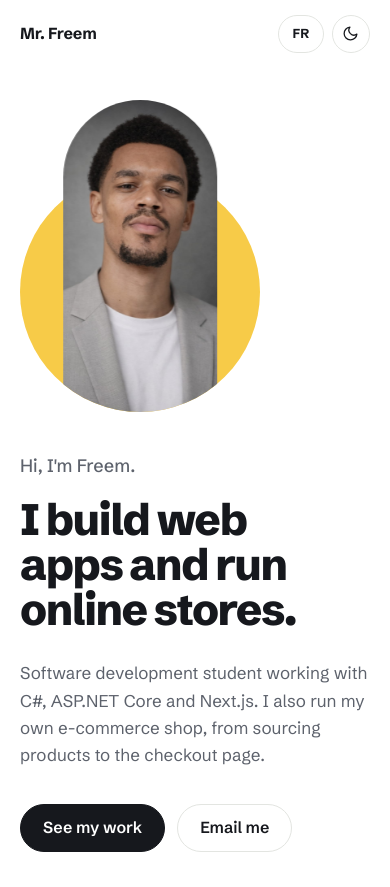
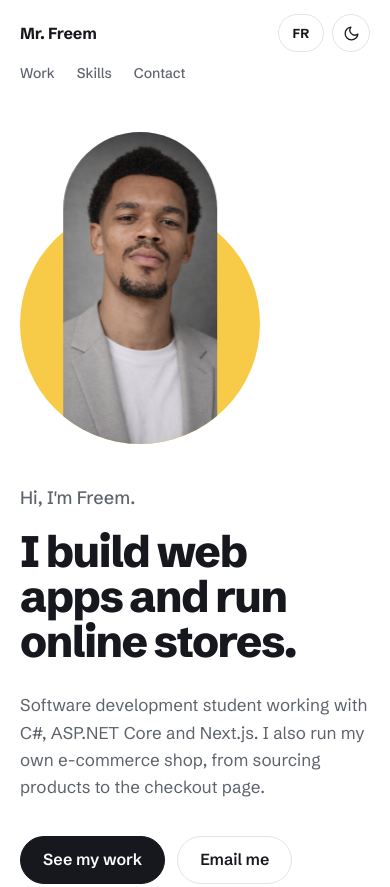
Before and after one commit to MrFreem3122/Mr.Freem, a plain HTML site: page index.html in a window 390 px wide. Shown: the top 887 px of the page. Drawn offline with nearby package versions, Linux system fonts and the light colour scheme.

Commit message:
Bring back the navigation links on small phones, on a second header row
Co-Authored-By: Claude Opus 5.5 <noreply@anthropic.com>
Claude-Session: https://claude.ai/code/session_01NCX4epwNTZByhYwrHuWrgw

```diff
--- a/css/style.css
+++ b/css/style.css
@@ -929,19 +929,27 @@ ol {
   }
 }
 
-/* Small phones: the language and theme buttons no longer fit beside the links,
-   so the links go and the page is read by scrolling */
+/* Small phones: the links move to a second row under the name and the buttons */
 @media (max-width: 480px) {
-  .nav {
-    display: none;
+  :root {
+    --header-h: 100px;
   }
 
-  .header-tools {
-    margin-left: auto;
+  .header-inner {
+    flex-wrap: wrap;
+    align-content: center;
+    column-gap: 12px;
+    row-gap: 10px;
   }
 
   .brand {
     white-space: nowrap;
+  }
+
+  .nav {
+    order: 3;
+    width: 100%;
+    gap: 22px;
   }
 }
 
```
